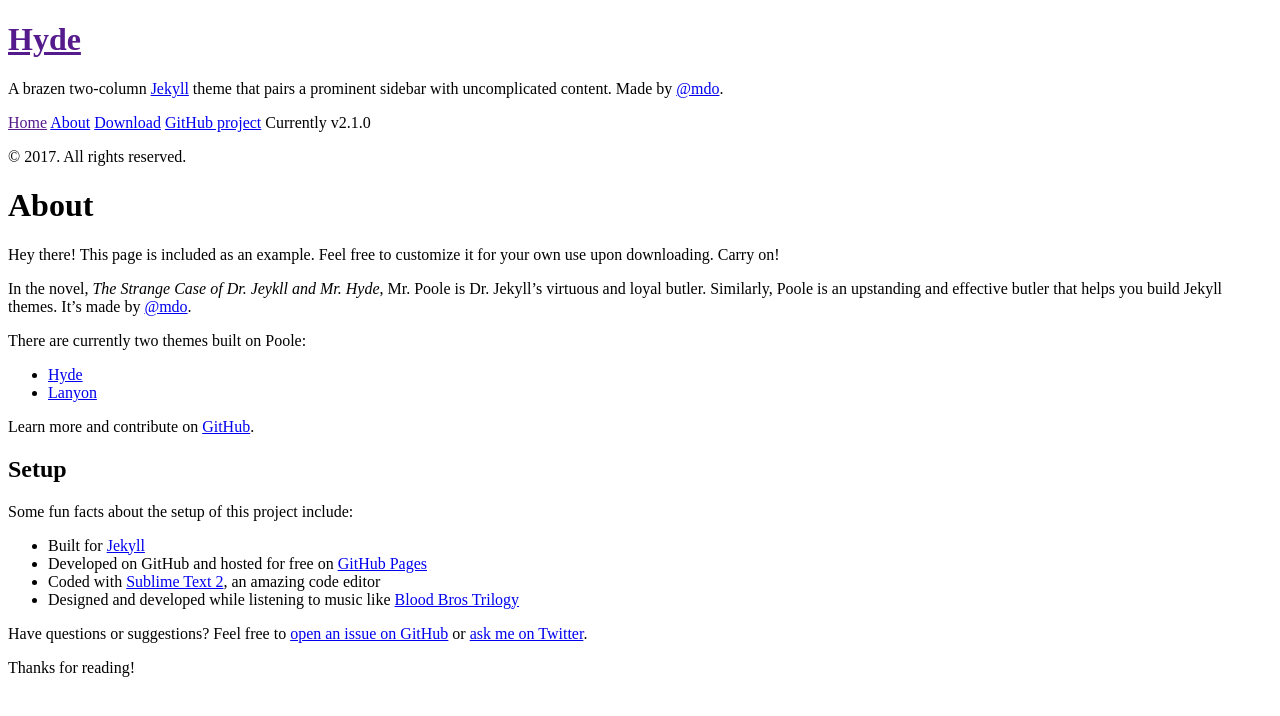
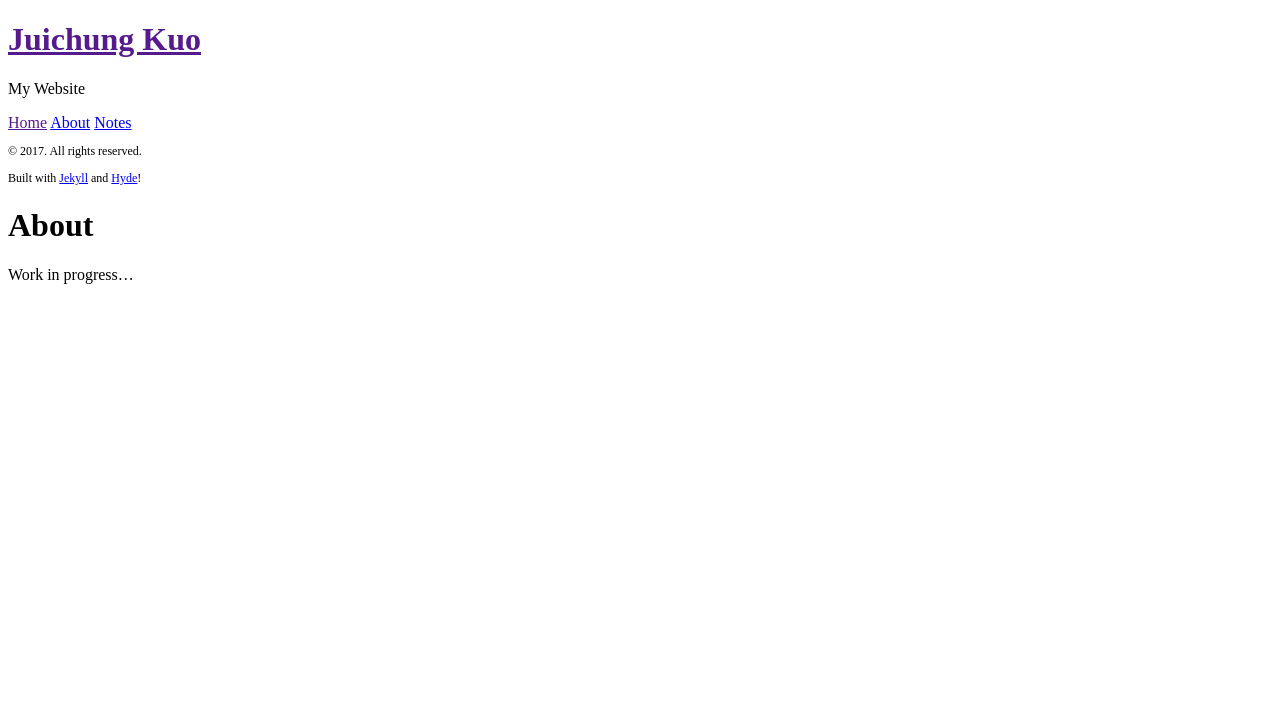
Before and after one commit to raymond30031/raymond30031.github.io, a Jekyll site: the page built from about.md, in a window 1280 px wide. Shown: the top 716 px of the page. Built offline with Jekyll 4.4.1, drawn with Linux system fonts in a browser that asks for light colours; Markdown is read by kramdown in place of the engine named in the settings.

Commit message:
Removes all sample templates Sets up notes tab

```diff
--- a/_config.yml
+++ b/_config.yml
@@ -1,26 +1,34 @@
 # Dependencies
-markdown:         redcarpet
-highlighter:      pygments
+markdown:         kramdown
+highlighter:      rouge
 
 # Permalinks
 permalink:        pretty
-relative_permalinks: true
 
 # Setup
-title:            Hyde
-tagline:          'A Jekyll theme'
-description:      'A brazen two-column <a href="http://jekyllrb.com" target="_blank">Jekyll</a> theme that pairs a prominent sidebar with uncomplicated content. Made by <a href="https://twitter.com/mdo" target="_blank">@mdo</a>.'
-url:              http://hyde.getpoole.com
+title:            Juichung Kuo
+tagline:          'Kuo'
+description:      'My Website'
+url:              http://raymond30031.github.io/
 baseurl:          /
 
 author:
-  name:           'Mark Otto'
-  url:            https://twitter.com/mdo
+  name:           'Juichung Kuo'
+  url:            http://raymond30031.github.io/
 
 paginate:         5
 
 # Custom vars
-version:          2.1.0
+gems:
+  - jekyll-paginate
+  - redcarpet
+  - jekyll-gist
+  - pygments.rb
 
 github:
-  repo:           https://github.com/poole/hyde
+  repo:           https://github.com/raymond30031/raymond30031.github.io
+
+collections:
+  notes:
+    output: true
+    permalink: /notes/:path/
--- a/_includes/sidebar.html
+++ b/_includes/sidebar.html
@@ -26,11 +26,9 @@
         {% endif %}
       {% endfor %}
 
-      <a class="sidebar-nav-item" href="{{ site.github.repo }}/archive/v{{ site.version }}.zip">Download</a>
-      <a class="sidebar-nav-item" href="{{ site.github.repo }}">GitHub project</a>
-      <span class="sidebar-nav-item">Currently v{{ site.version }}</span>
     </nav>
 
-    <p>&copy; {{ site.time | date: '%Y' }}. All rights reserved.</p>
+    <p style="font-size:12px;margin-bottom: 0rem;">&copy; {{ site.time | date: '%Y' }}. All rights reserved.</p>
+    <p style="font-size:12px">Built with <a href="https://github.com/jekyll/jekyll">Jekyll</a> and <a href="https://github.com/hyde/hyde">Hyde</a>!</p>
   </div>
 </div>
--- a/_layouts/page.html
+++ b/_layouts/page.html
@@ -1,6 +1,8 @@
 ---
 layout: default
 ---
+
+{% include head.html %}
 
 <div class="page">
   <h1 class="page-title">{{ page.title }}</h1>
--- a/about.md
+++ b/about.md
@@ -3,28 +3,4 @@
 title: About
 ---
 
-<p class="message">
-  Hey there! This page is included as an example. Feel free to customize it for your own use upon downloading. Carry on!
-</p>
-
-In the novel, *The Strange Case of Dr. Jeykll and Mr. Hyde*, Mr. Poole is Dr. Jekyll's virtuous and loyal butler. Similarly, Poole is an upstanding and effective butler that helps you build Jekyll themes. It's made by [@mdo](https://twitter.com/mdo).
-
-There are currently two themes built on Poole:
-
-* [Hyde](http://hyde.getpoole.com)
-* [Lanyon](http://lanyon.getpoole.com)
-
-Learn more and contribute on [GitHub](https://github.com/poole).
-
-## Setup
-
-Some fun facts about the setup of this project include:
-
-* Built for [Jekyll](http://jekyllrb.com)
-* Developed on GitHub and hosted for free on [GitHub Pages](https://pages.github.com)
-* Coded with [Sublime Text 2](http://sublimetext.com), an amazing code editor
-* Designed and developed while listening to music like [Blood Bros Trilogy](https://soundcloud.com/maddecent/sets/blood-bros-series)
-
-Have questions or suggestions? Feel free to [open an issue on GitHub](https://github.com/poole/issues/new) or [ask me on Twitter](https://twitter.com/mdo).
-
-Thanks for reading!
+Work in progress...
--- a/index.html
+++ b/index.html
@@ -3,7 +3,7 @@
 title: Home
 ---
 
-<div class="posts">
+<!-- <div class="posts">
   {% for post in paginator.posts %}
   <div class="post">
     <h1 class="post-title">
@@ -34,4 +34,4 @@
   {% else %}
     <span class="pagination-item newer">Newer</span>
   {% endif %}
-</div>
+</div> -->
```
Also changed, not shown: _layouts/notes.html (added, +13 -0 lines), _posts/2012-02-06-whats-jekyll.md (deleted, +0 -12 lines), _posts/2012-02-07-example-content.md (deleted, +0 -138 lines), _posts/2013-12-28-introducing-hyde.md (deleted, +0 -37 lines), blog/notes.html (added, +28 -0 lines), README.md, public/apple-touch-icon-144-precomposed.png (deleted), public/favicon.ico (deleted).
